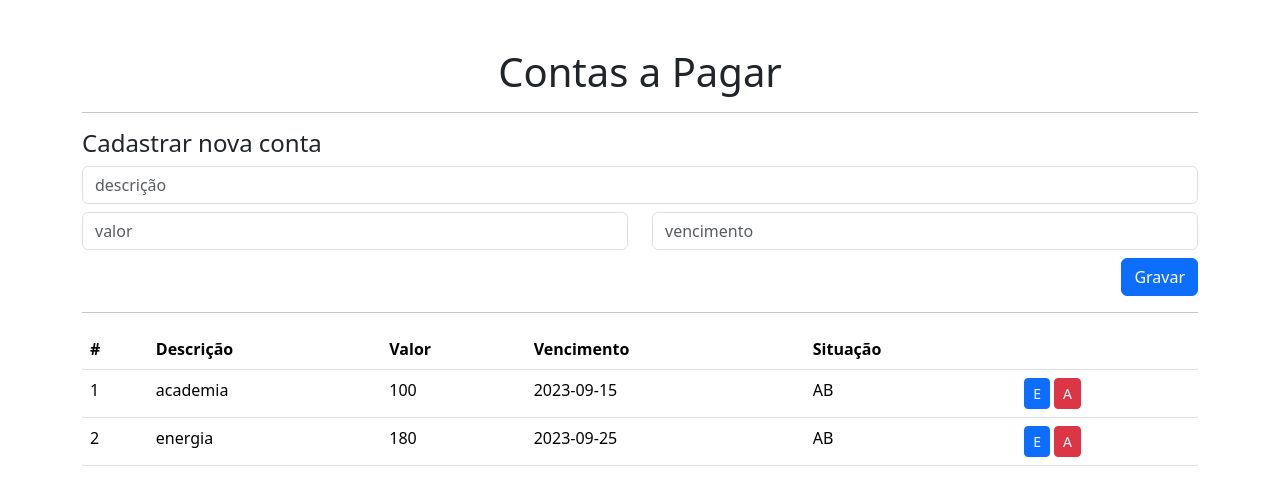
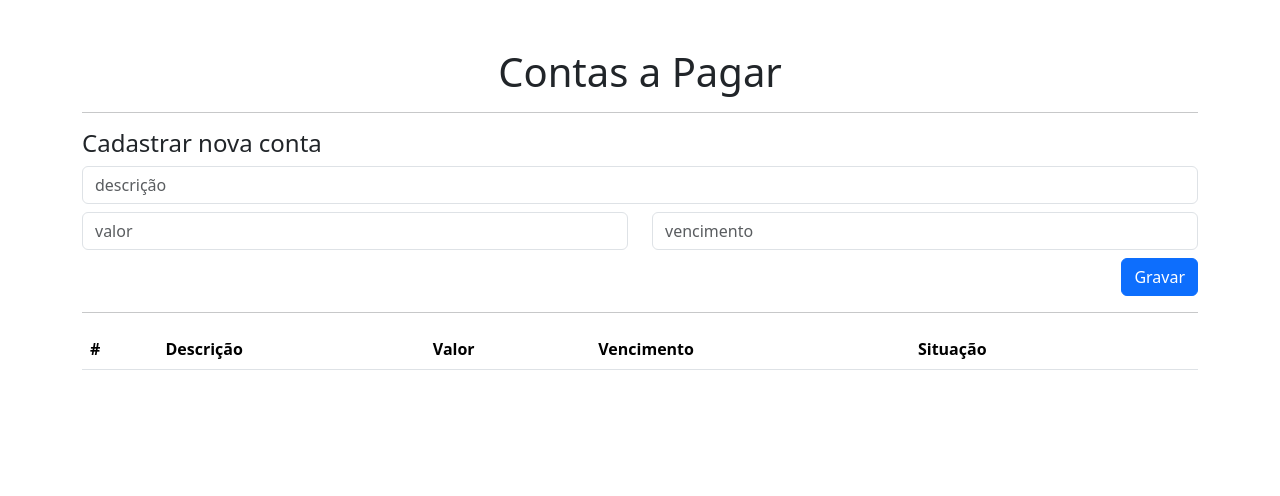
Before and after one commit to junkes/contas-a-pagar, a Vue app: page / in a window 1280 px wide. Shown: the top 496 px of the page. Built offline with nearby package versions, Linux system fonts and the light colour scheme.

Commit message:
aula 4 - gravar no local storage

```diff
--- a/src/App.vue
+++ b/src/App.vue
@@ -1,29 +1,23 @@
 <script>
-import { defineComponent, ref } from 'vue'
+import { defineComponent, ref, onMounted } from "vue";
 export default defineComponent({
   setup() {
     const conta = ref({
-      descricao: '',
-      valor: '',
-      vencimento: ''
-    })
+      descricao: "",
+      valor: "",
+      vencimento: "",
+    });
 
-    const contas = [
-      {
-        id: 1,
-        descricao: 'academia',
-        valor: 100,
-        vencimento: '2023-09-15',
-        situacao: 'AB'
+    const contas = ref([]);
+
+    const storage = {
+      setContas(contasArray) {
+        localStorage.setItem("contas", JSON.stringify(contasArray));
       },
-      {
-        id: 2,
-        descricao: 'energia',
-        valor: 180,
-        vencimento: '2023-09-25',
-        situacao: 'AB'
-      }
-    ]
+      getContas() {
+        return JSON.parse(localStorage.getItem("contas"));
+      },
+    };
 
     const cadastrar = () => {
       if (
@@ -31,29 +25,35 @@ export default defineComponent({
         conta.value?.valor?.length < 1 ||
         conta.value?.vencimento?.length < 1
       ) {
-        return alert('preencha todos os campos!')
+        return alert("preencha todos os campos!");
       }
 
-      contas.push({
+      contas.value.push({
         id: Date.now(),
         ...conta.value,
-        situacao: 'AB'
-      })
+        situacao: "AB",
+      });
+
+      storage.setContas(contas.value);
 
       conta.value = {
-        descricao: '',
-        valor: '',
-        vencimento: ''
-      }
-    }
+        descricao: "",
+        valor: "",
+        vencimento: "",
+      };
+    };
+
+    onMounted(() => {
+      contas.value = storage.getContas();
+    });
 
     return {
       contas,
       cadastrar,
-      conta
-    }
-  }
-})
+      conta,
+    };
+  },
+});
 </script>
 
 <template>
```
Also changed, not shown: .prettierrc.json.
